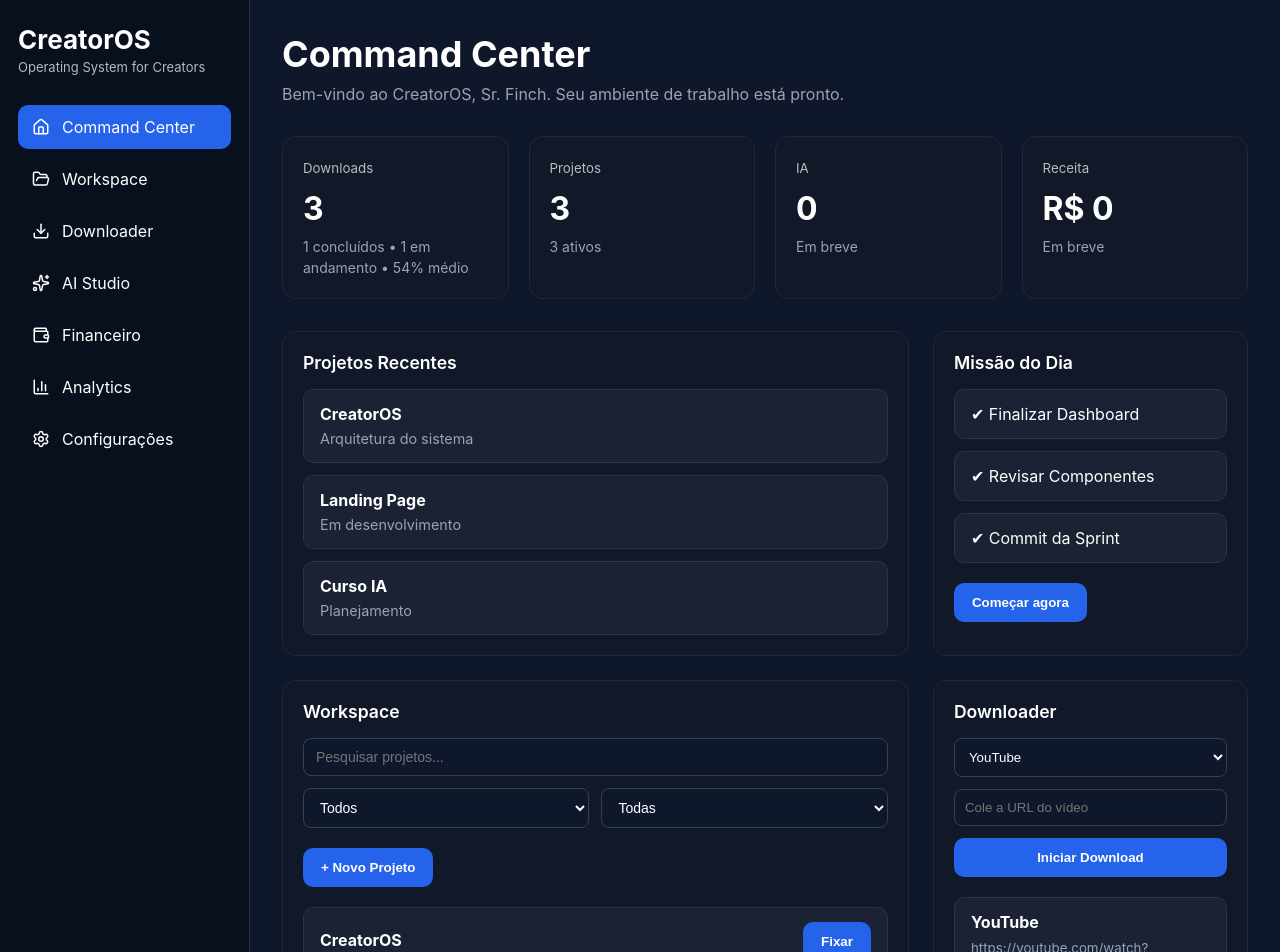
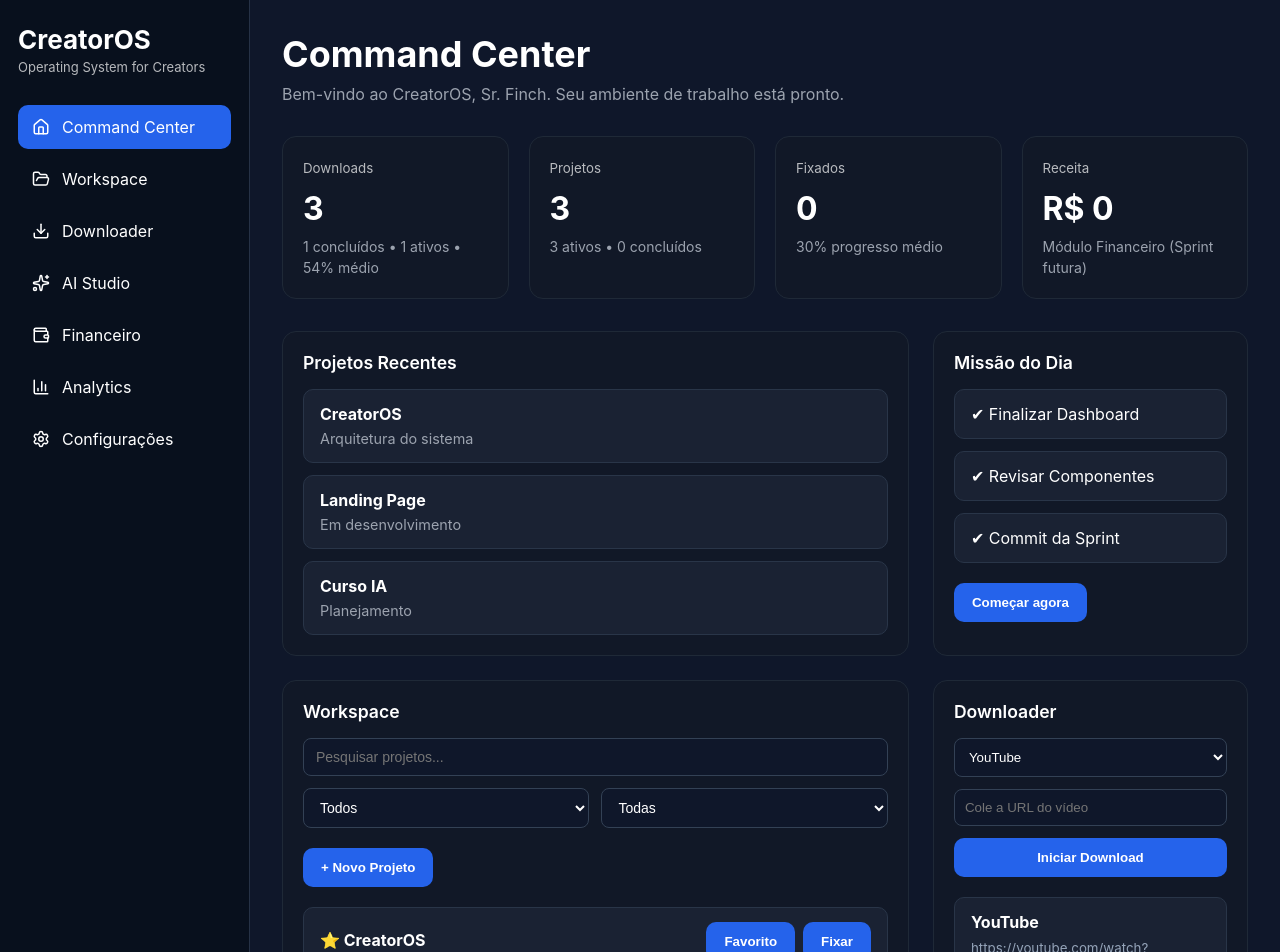
Before and after one commit to pedro-ferreira01/creator-os, a Next.js app in the folder apps/web/: page /command-center in a window 1280 px wide. Shown: the top 952 px of the page. Built offline with nearby package versions, Linux system fonts and the light colour scheme.

Commit message:
feat(workspace): add project favorites

```diff
--- a/apps/web/components/dashboard/Dashboard.tsx
+++ b/apps/web/components/dashboard/Dashboard.tsx
@@ -43,6 +43,7 @@ export default function Dashboard() {
     updateProject,
     deleteProject,
     togglePin,
+    toggleFavorite,
   } = useWorkspace();
 
   const {
@@ -176,14 +177,39 @@ export default function Dashboard() {
 
     const newProject: WorkspaceProject = {
       id: crypto.randomUUID(),
+
       name,
-  description: description || "Sem descrição",
+
+      description:
+        description || "Sem descrição",
+
       category: "Workspace",
+
       status: "Planejamento",
+
       priority: "Média",
+
       progress: 0,
+
       updatedAt: "Agora",
+
       pinned: false,
+
+      favorite: false,
+
+      archived: false,
+
+      owner: "Sr. Finch",
+
+      createdAt: new Date()
+        .toISOString()
+        .substring(0, 10),
+
+      dueDate: null,
+
+      color: "#3b82f6",
+
+      tags: [],
     };
 
     createProject(newProject);
@@ -193,7 +219,9 @@ export default function Dashboard() {
 
     setShowCreateForm(false);
 
-    showToast("Projeto criado com sucesso.");
+    showToast(
+      "Projeto criado com sucesso."
+    );
   }
 
   function handleStartEdit(
@@ -228,7 +256,6 @@ export default function Dashboard() {
     showToast("Projeto removido.");
   }
 
-
   function handleTogglePin(
     project: WorkspaceProject
   ) {
@@ -241,9 +268,22 @@ export default function Dashboard() {
     );
   }
 
+  function handleToggleFavorite(
+    project: WorkspaceProject
+  ) {
+    toggleFavorite(project.id);
+
+    showToast(
+      project.favorite
+        ? "Projeto removido dos favoritos."
+        : "Projeto favoritado."
+    );
+  }
+
   // ==========================
   // Render
   // ==========================
+
   return (
     <>
       <Toast
@@ -320,15 +360,14 @@ export default function Dashboard() {
           onTogglePin={
             handleTogglePin
           }
-
-
+          onToggleFavorite={
+            handleToggleFavorite
+          }
           onCancelEdit={
             handleCancelEdit
           }
           search={search}
-  setSearch={
-    setSearch
-  }
+          setSearch={setSearch}
           statusFilter={
             statusFilter
           }
--- a/apps/web/components/dashboard/WorkspaceSection.tsx
+++ b/apps/web/components/dashboard/WorkspaceSection.tsx
@@ -62,6 +62,10 @@ type WorkspaceSectionProps = {
     project: WorkspaceProject
   ) => void;
 
+  onToggleFavorite: (
+    project: WorkspaceProject
+  ) => void;
+
   focusSearch?: boolean;
 
   focusProjectName?: boolean;
@@ -106,6 +110,7 @@ const WorkspaceSection = forwardRef<
     onDelete,
     onEdit,
     onTogglePin,
+    onToggleFavorite,
 
     focusSearch,
     focusProjectName,
@@ -231,6 +236,9 @@ const WorkspaceSection = forwardRef<
           onDelete={onDelete}
           onEdit={onEdit}
           onTogglePin={onTogglePin}
+          onToggleFavorite={
+            onToggleFavorite
+          }
         />
       </Card>
     </div>
--- a/apps/web/hooks/useDashboardStats.ts
+++ b/apps/web/hooks/useDashboardStats.ts
@@ -13,49 +13,110 @@ export function useDashboardStats({
   downloads,
 }: Props) {
   return useMemo(() => {
+    // ==========================
+    // Downloads
+    // ==========================
+
     const downloading = downloads.filter(
-    (item) => item.status === "Baixando"
+      (download) =>
+        download.status === "Baixando"
     ).length;
 
-  const completed = downloads.filter(
-    (item) => item.status === "Concluído"
+    const completedDownloads =
+      downloads.filter(
+        (download) =>
+          download.status === "Concluído"
       ).length;
 
-  const activeProjects = projects.filter(
-    (project) => project.progress < 100
-  ).length;
-
-  const totalProgress =
+    const totalDownloadProgress =
       downloads.reduce(
-    (total, download) => total + download.progress,
+        (total, download) =>
+          total + download.progress,
         0
       );
 
-const averageProgress =
+    const averageDownloadProgress =
       downloads.length === 0
         ? 0
-    : Math.round(totalProgress / downloads.length);
+        : Math.round(
+            totalDownloadProgress /
+              downloads.length
+          );
+
+    // ==========================
+    // Workspace
+    // ==========================
+
+    const completedProjects =
+      projects.filter(
+        (project) =>
+          project.status === "Concluído"
+      ).length;
+
+    const activeProjects =
+      projects.filter(
+        (project) =>
+          project.status !== "Concluído"
+      ).length;
+
+    const pinnedProjects =
+      projects.filter(
+        (project) => project.pinned
+      ).length;
+
+    const totalProjectProgress =
+      projects.reduce(
+        (total, project) =>
+          total + project.progress,
+        0
+      );
+
+    const averageProjectProgress =
+      projects.length === 0
+        ? 0
+        : Math.round(
+            totalProjectProgress /
+              projects.length
+          );
 
     return [
       {
         title: "Downloads",
+
         value: downloads.length,
-     description: `${completed} concluídos • ${downloading} em andamento • ${averageProgress}% médio`,
+
+        description:
+          `${completedDownloads} concluídos • ` +
+          `${downloading} ativos • ` +
+          `${averageDownloadProgress}% médio`,
       },
+
       {
         title: "Projetos",
+
         value: projects.length,
-      description: `${activeProjects} ativos`,
+
+        description:
+          `${activeProjects} ativos • ` +
+          `${completedProjects} concluídos`,
       },
+
       {
-      title: "IA",
-      value: 0,
-      description: "Em breve",
+        title: "Fixados",
+
+        value: pinnedProjects,
+
+        description:
+          `${averageProjectProgress}% progresso médio`,
       },
+
       {
         title: "Receita",
+
         value: "R$ 0",
-      description: "Em breve",
+
+        description:
+          "Módulo Financeiro (Sprint futura)",
       },
     ];
   }, [projects, downloads]);
--- a/apps/web/modules/workspace/components/WorkspaceCard.tsx
+++ b/apps/web/modules/workspace/components/WorkspaceCard.tsx
@@ -18,6 +18,10 @@ type WorkspaceCardProps = {
   onEdit: (project: WorkspaceProject) => void;
 
   onTogglePin: (project: WorkspaceProject) => void;
+
+  onToggleFavorite: (
+    project: WorkspaceProject
+  ) => void;
 };
 
 export default function WorkspaceCard({
@@ -25,6 +29,7 @@ export default function WorkspaceCard({
   onDelete,
   onEdit,
   onTogglePin,
+  onToggleFavorite,
 }: WorkspaceCardProps) {
   return (
     <div
@@ -40,20 +45,41 @@ export default function WorkspaceCard({
           display: "flex",
           justifyContent: "space-between",
           alignItems: "center",
+          gap: 12,
         }}
       >
         <strong>
           {project.pinned ? "📌 " : ""}
+          {project.favorite ? "⭐ " : ""}
           {project.name}
         </strong>
 
-        <Button
-          onClick={() => onTogglePin(project)}
+        <div
+          style={{
+            display: "flex",
+            gap: 8,
+          }}
         >
-          {project.pinned
-            ? "Desafixar"
-            : "Fixar"}
-        </Button>
+          <Button
+            onClick={() =>
+              onToggleFavorite(project)
+            }
+          >
+            {project.favorite
+              ? "Favorito"
+              : "Favoritar"}
+          </Button>
+
+          <Button
+            onClick={() =>
+              onTogglePin(project)
+            }
+          >
+            {project.pinned
+              ? "Desafixar"
+              : "Fixar"}
+          </Button>
+        </div>
       </div>
 
       <span>{project.description}</span>
@@ -83,7 +109,9 @@ export default function WorkspaceCard({
         </Badge>
       </div>
 
-      <ProgressBar value={project.progress} />
+      <ProgressBar
+        value={project.progress}
+      />
 
       <MetaText>
         Progresso: {project.progress}% • Atualizado:{" "}
--- a/apps/web/modules/workspace/components/WorkspaceList.tsx
+++ b/apps/web/modules/workspace/components/WorkspaceList.tsx
@@ -12,6 +12,10 @@ type WorkspaceListProps = {
   onTogglePin: (
     project: WorkspaceProject
   ) => void;
+
+  onToggleFavorite: (
+    project: WorkspaceProject
+  ) => void;
 };
 
 export default function WorkspaceList({
@@ -19,6 +23,7 @@ export default function WorkspaceList({
   onDelete,
   onEdit,
   onTogglePin,
+  onToggleFavorite,
 }: WorkspaceListProps) {
   return (
     <div className="list">
@@ -29,6 +34,9 @@ export default function WorkspaceList({
           onDelete={onDelete}
           onEdit={onEdit}
           onTogglePin={onTogglePin}
+          onToggleFavorite={
+            onToggleFavorite
+          }
         />
       ))}
     </div>
--- a/apps/web/modules/workspace/data/workspace.mock.ts
+++ b/apps/web/modules/workspace/data/workspace.mock.ts
@@ -10,7 +10,23 @@ export const workspaceProjects: WorkspaceProject[] = [
     priority: "Alta",
     progress: 68,
     updatedAt: "Hoje",
+
     pinned: false,
+    favorite: true,
+    archived: false,
+
+    owner: "Sr. Finch",
+
+    createdAt: "2026-08-01",
+
+    dueDate: null,
+
+    color: "#3b82f6",
+
+    tags: [
+      "Core",
+      "MVP",
+    ],
   },
   {
     id: "2",
@@ -21,7 +37,22 @@ export const workspaceProjects: WorkspaceProject[] = [
     priority: "Média",
     progress: 15,
     updatedAt: "Ontem",
+
     pinned: false,
+    favorite: false,
+    archived: false,
+
+    owner: "Sr. Finch",
+
+    createdAt: "2026-08-02",
+
+    dueDate: null,
+
+    color: "#10b981",
+
+    tags: [
+      "Marketing",
+    ],
   },
   {
     id: "3",
@@ -32,6 +63,21 @@ export const workspaceProjects: WorkspaceProject[] = [
     priority: "Baixa",
     progress: 8,
     updatedAt: "3 dias atrás",
+
     pinned: false,
+    favorite: false,
+    archived: false,
+
+    owner: "Sr. Finch",
+
+    createdAt: "2026-08-03",
+
+    dueDate: null,
+
+    color: "#f59e0b",
+
+    tags: [
+      "Educação",
+    ],
   },
 ];
--- a/apps/web/modules/workspace/hooks/useWorkspace.ts
+++ b/apps/web/modules/workspace/hooks/useWorkspace.ts
@@ -78,6 +78,27 @@ export function useWorkspace() {
     );
   }
 
+  function toggleFavorite(
+    id: string
+  ) {
+    const updatedProjects = projects.map(
+      (project) =>
+        project.id === id
+          ? {
+              ...project,
+              favorite:
+                !project.favorite,
+            }
+          : project
+    );
+
+    setProjects(updatedProjects);
+
+    workspaceService.saveProjects(
+      updatedProjects
+    );
+  }
+
   return {
     projects,
 
@@ -90,5 +111,7 @@ export function useWorkspace() {
     deleteProject,
 
     togglePin,
+
+    toggleFavorite,
   };
 }
```
Also changed, not shown: apps/web/hooks/useWorkspaceController.ts (+57 -23 lines), apps/web/modules/workspace/types.ts (+14 -0 lines). Lines whose indentation alone changed are shown as unchanged.
